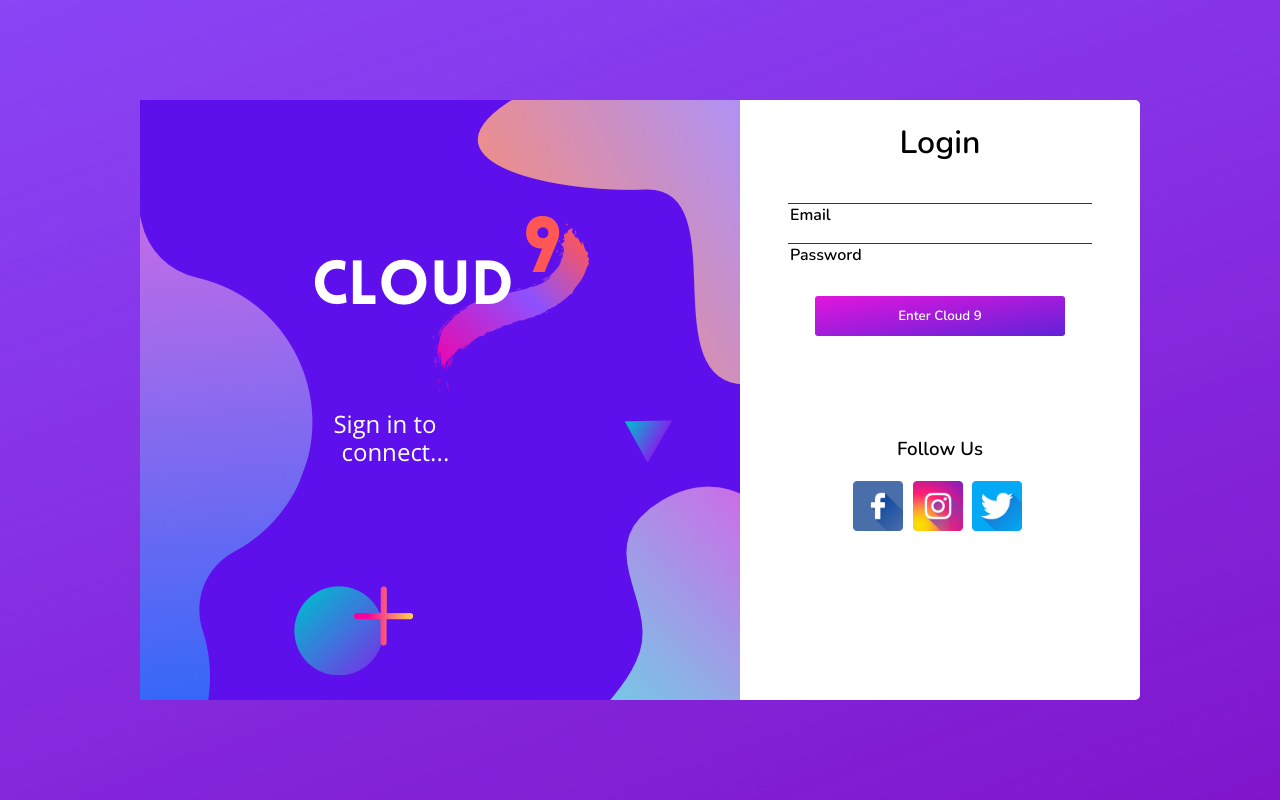
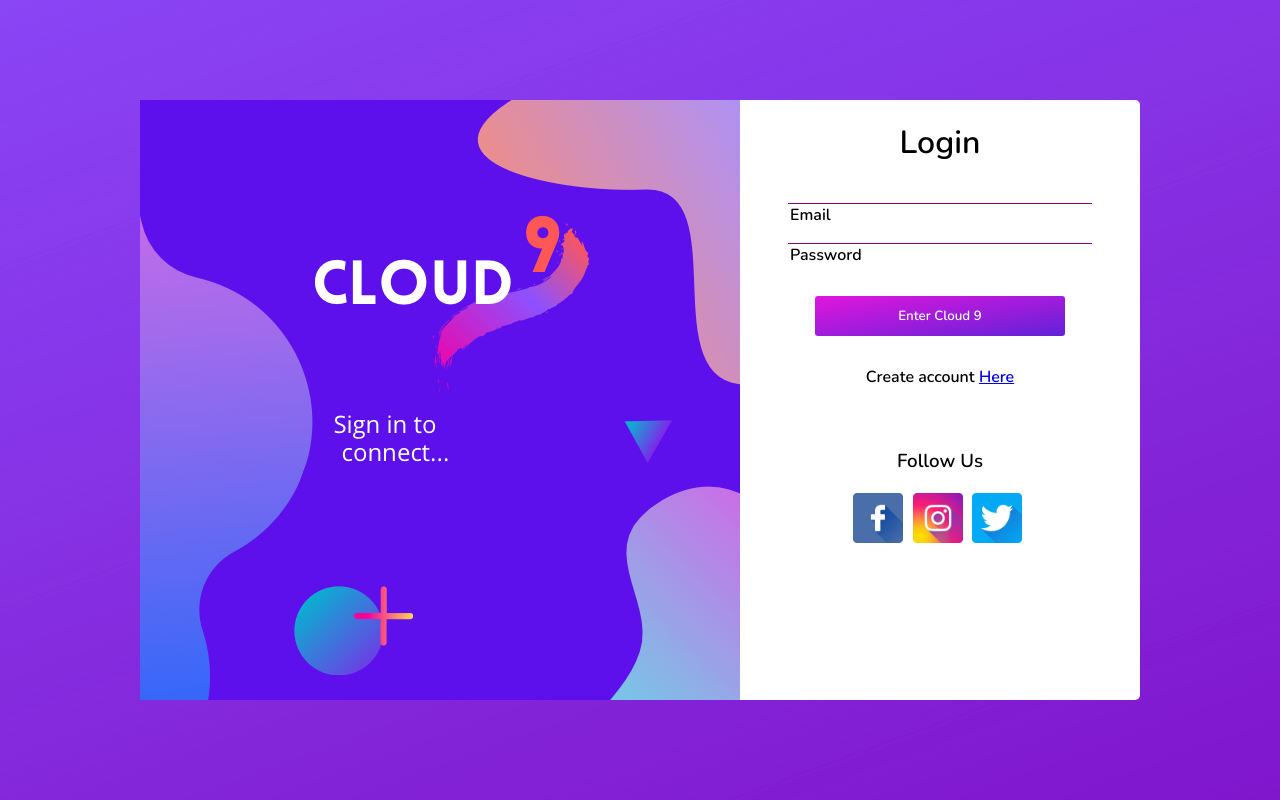
Before and after one commit to salvador1790/cloud9, a plain HTML site: page index.html in a window 1280 px wide. Drawn offline with nearby package versions, Linux system fonts and the light colour scheme; no server answers.

Commit message:
mure ui work

```diff
--- a/index.html
+++ b/index.html
@@ -34,6 +34,8 @@
 
                 <button id="loginbtn">Enter Cloud 9</button>
 
+                <p id="createAccount">Create account <a href="https://salvador1790.github.io/cloud9/signup.html">Here</a></p>
+
                 <div id="smoBanner" class="smoIndex">
                         <h3>Follow Us</h3>
                         <img class="smoImg" src="./styles/facebook.png" alt="">
--- a/styles/style.css
+++ b/styles/style.css
@@ -165,5 +165,17 @@ label{
 }
 
 .smoIndex{
-    margin-top: 100px;
+    margin-top: 60px;
 }
+
+#createAccount{
+    text-align: center;
+    margin-bottom: 0;
+    margin-top: 30px;
+}
+
+#signUpDiv span{
+    font-family: 'Nunito', sans-serif;
+    display: block;
+    text-align: center;
+}
```
Also changed, not shown: signup.html (+2 -0 lines).
